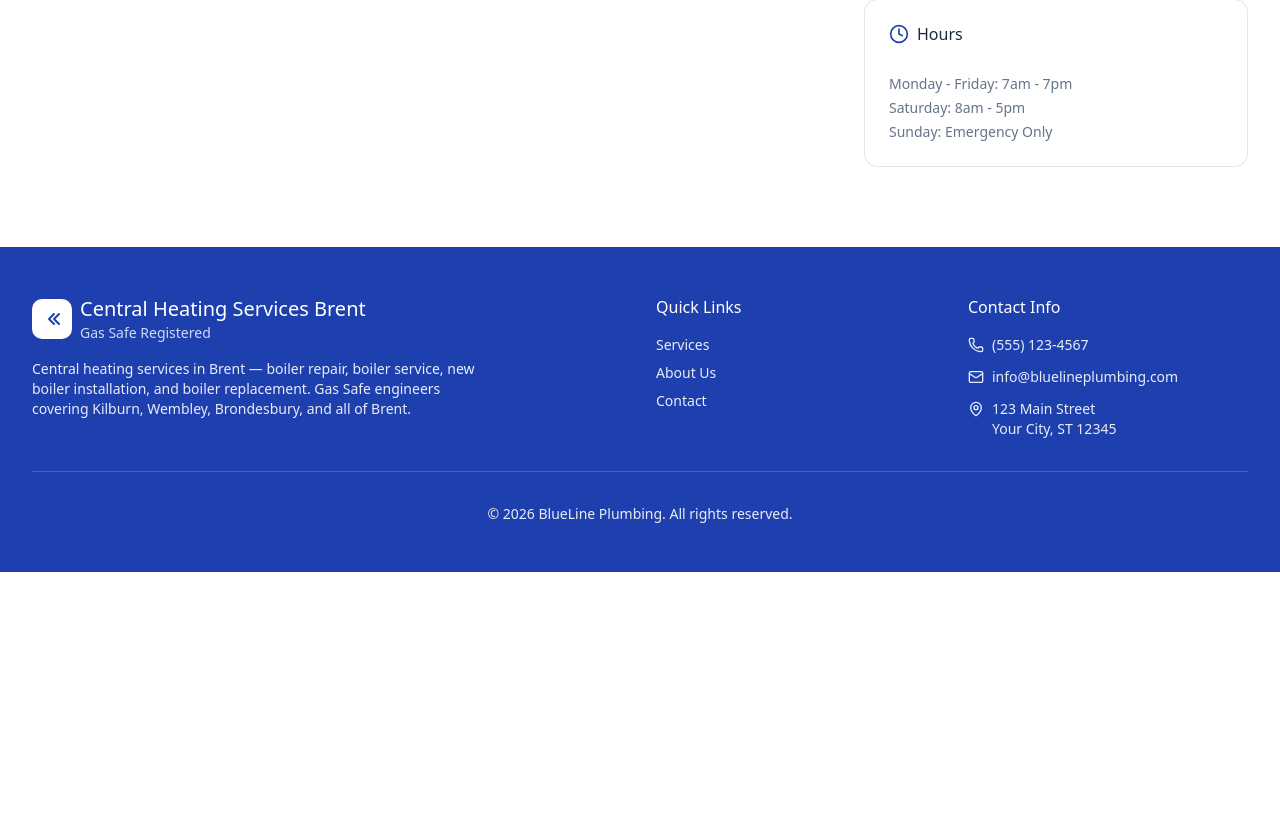
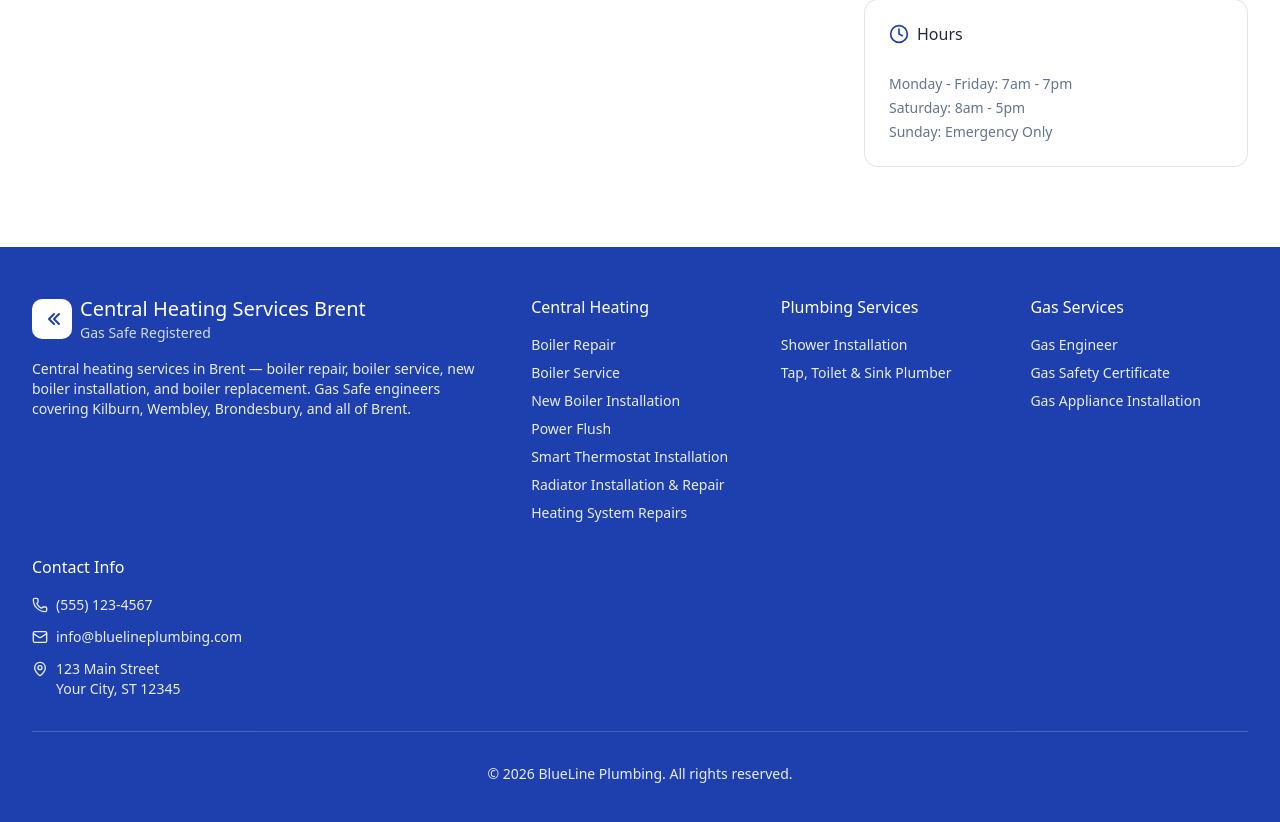
Before and after one commit to mussb00/abbey-house, a Next.js app: page / in a window 1280 px wide. Shown: the part 3348-4170 px from the top of the page. Before the commit the page ends 3920 px from the top, so only its background shows below. Built offline with nearby package versions, Linux system fonts and the light colour scheme.

Commit message:
updated footer with category and service pages

```diff
--- a/app/footer.tsx
+++ b/app/footer.tsx
@@ -1,12 +1,15 @@
 import { Phone, Mail, MapPin } from "lucide-react";
+import Link from "next/link";
+import { getAllCategories } from "@/lib/services";
 
 export function Footer() {
   const currentYear = new Date().getFullYear();
+  const categories = getAllCategories();
 
   return (
     <footer className="bg-primary text-white py-12">
       <div className="max-w-7xl mx-auto px-4 sm:px-6 lg:px-8">
-        <div className="grid md:grid-cols-4 gap-8">
+        <div className="grid md:grid-cols-2 lg:grid-cols-5 gap-8">
           <div className="md:col-span-2">
             <div className="flex items-center gap-2 mb-4">
               <div className="w-10 h-10 bg-white rounded-lg flex items-center justify-center">
@@ -34,26 +37,30 @@ export function Footer() {
             </p>
           </div>
 
-          <div>
-            <h4 className="mb-4">Quick Links</h4>
-            <ul className="space-y-2 text-sm opacity-90">
-              <li>
-                <a href="#services" className="hover:opacity-100 transition-opacity">
-                  Services
-                </a>
-              </li>
-              <li>
-                <a href="#about" className="hover:opacity-100 transition-opacity">
-                  About Us
-                </a>
-              </li>
-              <li>
-                <a href="#contact" className="hover:opacity-100 transition-opacity">
-                  Contact
-                </a>
-              </li>
-            </ul>
-          </div>
+          {categories.map((category) => (
+            <div key={category.slug}>
+              <h4 className="mb-4">
+                <Link
+                  href={`/services/${category.slug}`}
+                  className="hover:opacity-100 transition-opacity"
+                >
+                  {category.name}
+                </Link>
+              </h4>
+              <ul className="space-y-2 text-sm opacity-90">
+                {category.services.map((service) => (
+                  <li key={service.slug}>
+                    <Link
+                      href={`/services/${category.slug}/${service.slug}`}
+                      className="hover:opacity-100 transition-opacity"
+                    >
+                      {service.name}
+                    </Link>
+                  </li>
+                ))}
+              </ul>
+            </div>
+          ))}
 
           <div>
             <h4 className="mb-4">Contact Info</h4>
```
